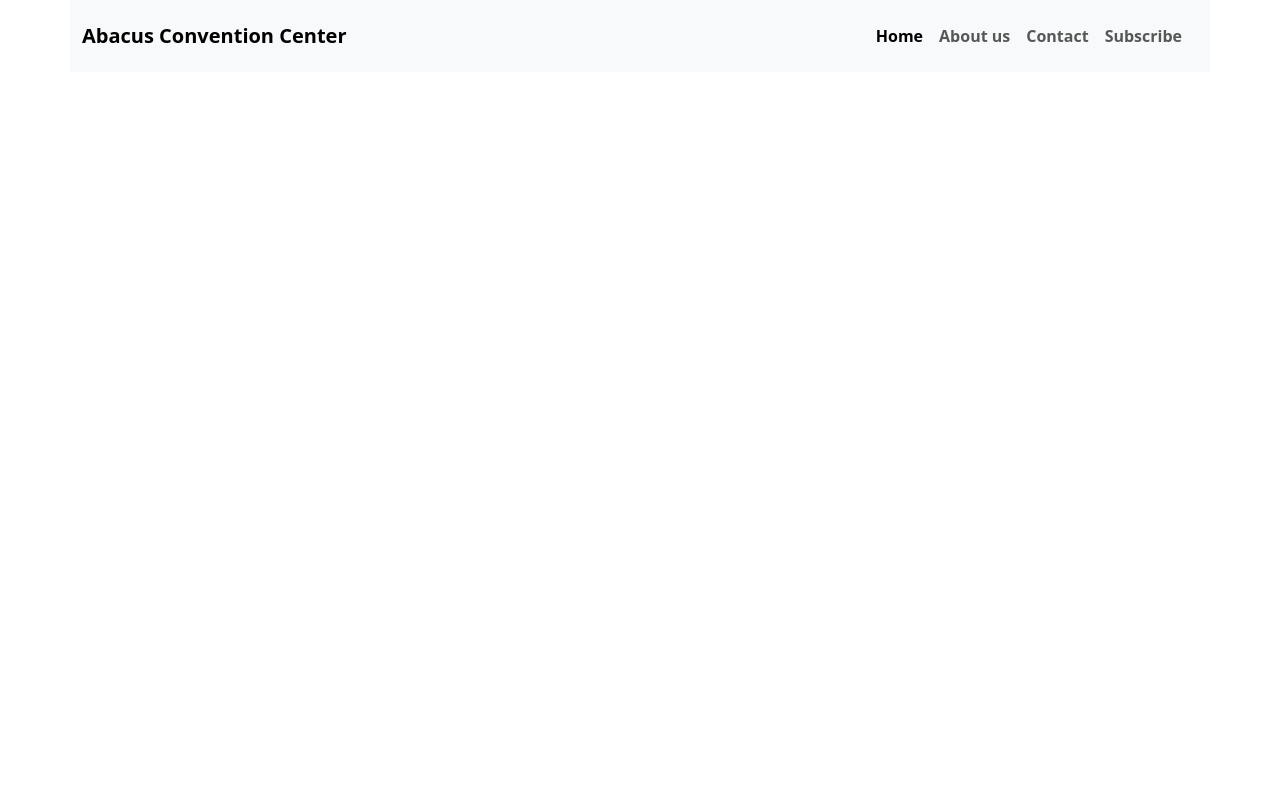
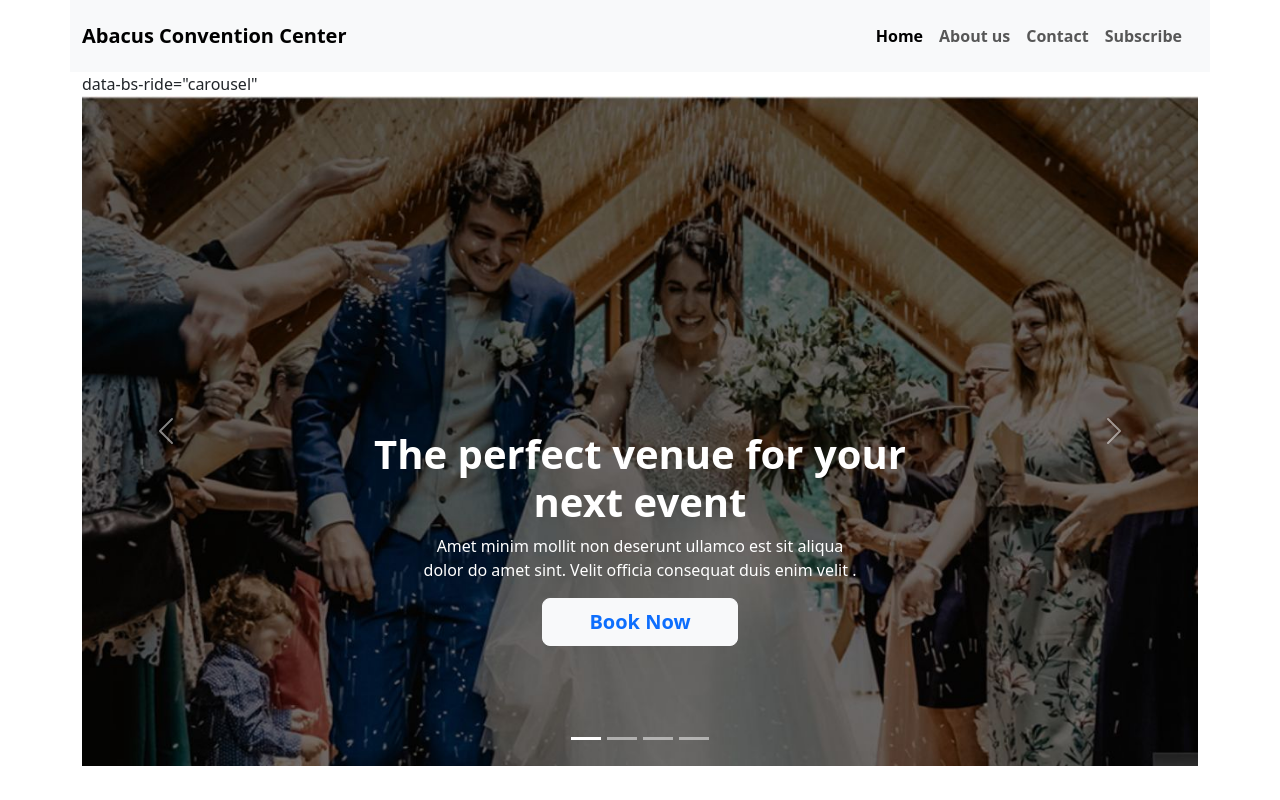
Before and after one commit to MAHAMUDA-MUMU/Convention-Center, a plain HTML site: page index.html in a window 1280 px wide. Drawn offline with nearby package versions, Linux system fonts and the light colour scheme.

Commit message:
Slide part added

```diff
--- a/index.css
+++ b/index.css
@@ -3,3 +3,14 @@
 body{
     font-family: "Poppins", sans-serif;
 }
+.carousel-caption{
+    bottom: 6.25em !important;
+}
+.para{
+    font-size: 14px;
+    text-align: center;
+}
+.buttun{
+    width: 25%;
+    height: 15%;
+}
--- a/index.html
+++ b/index.html
@@ -46,7 +46,79 @@
   </nav>
     </header>
 
-<main></main>
+<main class="container">
+    <!-- Slideshow starts here  -->data-bs-ride="carousel"
+    <section>
+      <div id="carouselExampleCaptions" class="carousel slide" >
+        <div class="carousel-indicators">
+          <button type="button" data-bs-target="#carouselExampleCaptions" data-bs-slide-to="0" class="active" aria-current="true" aria-label="Slide 1"></button>
+          <button type="button" data-bs-target="#carouselExampleCaptions" data-bs-slide-to="1" aria-label="Slide 2"></button>
+          <button type="button" data-bs-target="#carouselExampleCaptions" data-bs-slide-to="2" aria-label="Slide 3"></button>
+          <button type="button" data-bs-target="#carouselExampleCaptions" data-bs-slide-to="3" aria-label="Slide 4"></button>
+        </div>
+        <div class="carousel-inner">
+          <!-- item1 -->
+          <div class="carousel-item active" data-bs-interval="5000">
+            <img src="./Media/slidepic 1.jpg" class="d-block w-100" alt="...">
+            <div class="carousel-caption d-none d-md-block text-center ">
+              <h1 class="fw-bolder"> The perfect venue for your <br>
+                next event</h1>
+              <p class="Para">Amet minim mollit non deserunt ullamco est sit aliqua <br>
+                 dolor do amet sint. Velit officia consequat duis enim velit .</p>
+                 <button class="btn btn-primary btn-lg btn-light text-primary fw-bold buttun ">Book Now </button>
+            </div>
+          </div>
+<!-- item 2 -->
+          <div class="carousel-item" data-bs-interval="5000" >
+            <img src="./Media/slidepic2.jpg" class="d-block w-100" alt="...">
+            <div class="carousel-caption d-none d-md-block  text-center">
+              <h1 class="fw-bolder"> The perfect venue for your <br>
+                next event</h1>
+              <p class="Para">Amet minim mollit non deserunt ullamco est sit aliqua <br>
+                 dolor do amet sint. Velit officia consequat duis enim velit .</p>
+                 <button class="btn btn-primary btn-lg btn-light text-primary fw-bold buttun ">Book Now </button>
+            </div>
+          </div>
+ <!-- item 3-->
+          <div class="carousel-item" data-bs-interval="4000" >
+            <img src="./Media/slidepic3.jpg" class="d-block w-100" alt="...">
+            <div class="carousel-caption d-none d-md-block text-center">
+              <h1 class="fw-bolder"> The perfect venue for your <br>
+                next event</h1>
+              <p class="Para">Amet minim mollit non deserunt ullamco est sit aliqua <br>
+                 dolor do amet sint. Velit officia consequat duis enim velit .</p>
+                 <button class="btn btn-primary btn-lg btn-light text-primary fw-bold buttun ">Book Now </button>
+
+            </div>
+          </div>
+<!-- item 4 -->
+          <div class="carousel-item" data-bs-interval="5000">
+            <img src="./Media/slidepic4.jpg" class="d-block w-100" alt="...">
+            <div class="carousel-caption d-none d-md-block text-center">
+              <h1 class="fw-bolder"> The perfect venue for your <br>
+                next event</h1>
+              <p class="Para">Amet minim mollit non deserunt ullamco est sit aliqua <br>
+                 dolor do amet sint. Velit officia consequat duis enim velit .</p>
+
+                 <button class="btn btn-primary btn-lg btn-light text-primary fw-bold buttun ">Book Now </button>
+
+
+            </div>
+          </div>
+        </div>
+        <button class="carousel-control-prev" type="button" data-bs-target="#carouselExampleCaptions" data-bs-slide="prev">
+          <span class="carousel-control-prev-icon" aria-hidden="true"></span>
+          <span class="visually-hidden">Previous</span>
+        </button>
+        <button class="carousel-control-next" type="button" data-bs-target="#carouselExampleCaptions" data-bs-slide="next">
+          <span class="carousel-control-next-icon" aria-hidden="true"></span>
+          <span class="visually-hidden">Next</span>
+        </button>
+      </div>
+
+    </section>
+
+</main>
 <footer></footer>
 
     <script src="https://cdn.jsdelivr.net/npm/bootstrap@5.3.3/dist/js/bootstrap.bundle.min.js"
```
Also changed, not shown: Media/slidepic 1.jpg (added), Media/slidepic2.jpg (added), Media/slidepic3.jpg (added), Media/slidepic4.jpg (added).
